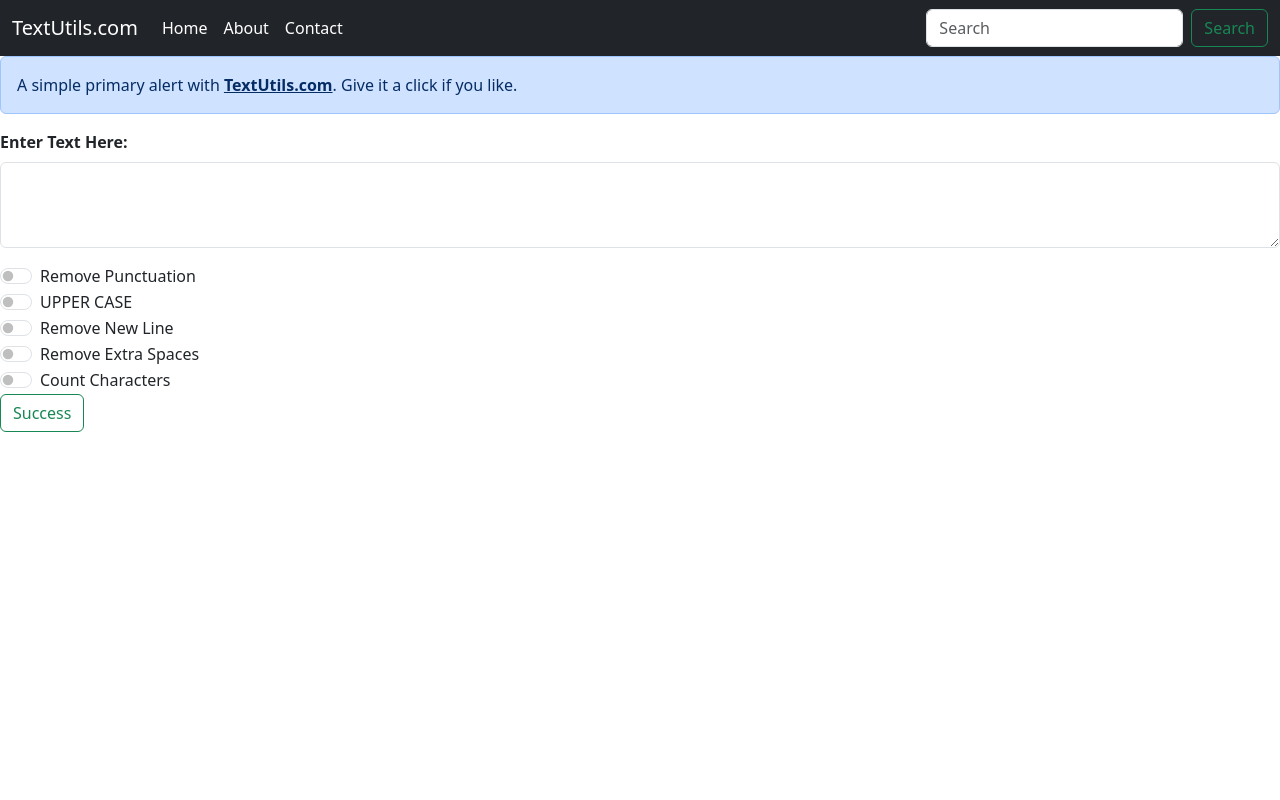
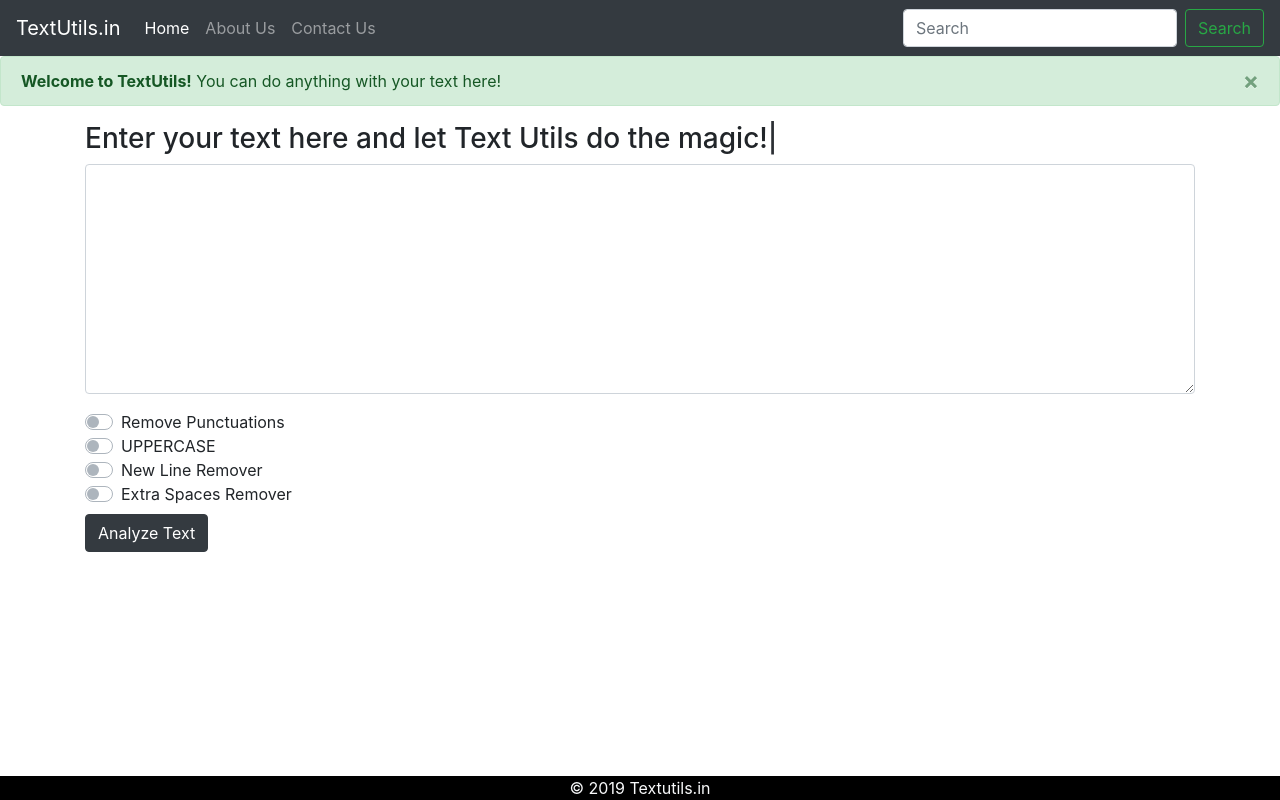
Before and after one commit to scientistdanyal/text_modifier_webapp, a Django app: page / in a window 1280 px wide. Run offline with Django 4.2, Linux system fonts and the light colour scheme; some libraries are stand-ins or nearby versions.

Commit message:
csrf_token and post are added to form

```diff
--- a/myfirst_web_app/myfirst_web_app/views.py
+++ b/myfirst_web_app/myfirst_web_app/views.py
@@ -1,52 +1,60 @@
 from django.http import HttpResponse
 from django.shortcuts import render
+
 
 def index(request):
     return render(request, 'index.html')
 
 def analyse(request):
-    djtext = request.GET.get('text', 'default')
-    removepunc = request.GET.get('removepunc', 'off')
-    fullcaps = request.GET.get('fullcaps', 'off')
-    newlineremover = request.GET.get('removeNewLine', 'off')
-    extraspacesremover = request.GET.get('extraspacesremover', 'off')
-    charcount = request.GET.get('charcount', 'off')
+    djtext = request.POST.get('text', 'default')
+    removepunc = request.POST.get('removepunc', 'off')
+    fullcaps = request.POST.get('fullcaps', 'off')
+    newlineremover = request.POST.get('removeNewLine', 'off')
+    extraspacesremover = request.POST.get('extraspacesremover', 'off')
+    charcount = request.POST.get('charcount', 'off')
+    if removepunc == 'on' or newlineremover == 'on' or charcount == 'on' or extraspacesremover == 'on' :
+        if removepunc == 'on':
+            punctuations = '''!()-[]};{:'"\,<>./?@#$%^&*_~'''
+            analyzed = ""
+            for char in djtext:
+                if char not in punctuations:
+                    analyzed += char
+            prams = {"purpose": "Remove Punctuation", "analyzed": analyzed}
+        djtext = analyzed
+            # return render(request, 'analyze.html', prams)
 
-    if removepunc == 'on':
-        punctuations = '''!()-[]};{:'"\,<>./?@#$%^&*_~'''
-        analyzed = ""
-        for char in djtext:
-            if char not in punctuations:
+        if fullcaps == 'on':
+            analyzed = djtext.upper()
+            prams = {"purpose": "Convert to Uppercase", "analyzed": analyzed}
+        djtext = analyzed
+            # return render(request, 'analyze.html', prams)
+
+        if newlineremover == 'on':
+            analyzed = ""
+            for char in djtext:
+                if char != '\n':
+                    analyzed += char
+            prams = {"purpose": "New Lines are Removed", "analyzed": analyzed}
+        djtext = analyzed
+            # return render(request, 'analyze.html', prams)
+
+        if extraspacesremover == 'on':
+            analyzed = ""
+            for index, char in enumerate(djtext):
+                if djtext[index] == ' ' and djtext[index - 1] == ' ':
+                    pass
                 analyzed += char
-        prams = {"purpose": "Remove Punctuation", "analyzed": analyzed}
+            prams = {"purpose": "Extra Spaces are Removed", "analyzed": analyzed}
+        djtext = analyzed
+            # return render(request, 'analyze.html', prams)
+
+
+        if charcount == 'on':
+            analyzed = len(djtext)
+            prams = {"purpose": "Count Characters", "analyzed": analyzed}
+        djtext = analyzed
+            # return render(request, 'analyze.html', prams)
+
         return render(request, 'analyze.html', prams)
-
-    elif fullcaps == 'on':
-        analyzed = djtext.upper()
-        prams = {"purpose": "Convert to Uppercase", "analyzed": analyzed}
-        return render(request, 'analyze.html', prams)
-
-    elif newlineremover == 'on':
-        analyzed = ""
-        for char in djtext:
-            if char != '\n':
-                analyzed += char
-        prams = {"purpose": "New Lines are Removed", "analyzed": analyzed}
-        return render(request, 'analyze.html', prams)
-
-    elif extraspacesremover == 'on':
-        analyzed = ""
-        for index, char in enumerate(djtext):
-            if djtext[index] == ' ' and djtext[index - 1] == ' ':
-                pass
-            analyzed += char
-        prams = {"purpose": "Extra Spaces are Removed", "analyzed": analyzed}
-        return render(request, 'analyze.html', prams)
-
-    elif charcount == 'on':
-        analyzed = len(djtext)
-        prams = {"purpose": "Count Characters", "analyzed": analyzed}
-        return render(request, 'analyze.html', prams)
-
     else:
         return HttpResponse('error')
--- a/myfirst_web_app/templates/index.html
+++ b/myfirst_web_app/templates/index.html
@@ -1,86 +1,123 @@
 <!doctype html>
 <html lang="en">
   <head>
+    <!-- Required meta tags -->
     <meta charset="utf-8">
-    <meta name="viewport" content="width=device-width, initial-scale=1">
-    <title>Bootstrap demo</title>
-    <link href="https://cdn.jsdelivr.net/npm/bootstrap@5.3.0/dist/css/bootstrap.min.css" rel="stylesheet" integrity="sha384-9ndCyUaIbzAi2FUVXJi0CjmCapSmO7SnpJef0486qhLnuZ2cdeRhO02iuK6FUUVM" crossorigin="anonymous">
+    <meta name="viewport" content="width=device-width, initial-scale=1, shrink-to-fit=no">
+
+    <!-- Bootstrap CSS -->
+    <link rel="stylesheet" href="https://stackpath.bootstrapcdn.com/bootstrap/4.2.1/css/bootstrap.min.css" integrity="sha384-GJzZqFGwb1QTTN6wy59ffF1BuGJpLSa9DkKMp0DgiMDm4iYMj70gZWKYbI706tWS" crossorigin="anonymous">
+    <!--Typed.js-->
+    <script type="text/javascript" src="https://cdn.jsdelivr.net/npm/typed.js"></script>
+
+    <title>Text Utils</title>
+    <style>
+.footer {
+   position: fixed;
+   left: 0;
+   bottom: 0;
+   width: 100%;
+   background-color: black;
+   color: white;
+   text-align: center;
+   display: block;
+}
+</style>
   </head>
   <body>
+<nav class="navbar navbar-expand-lg navbar-dark bg-dark">
+  <a class="navbar-brand" href="#">TextUtils.in</a>
+  <button class="navbar-toggler" type="button" data-toggle="collapse" data-target="#navbarNavDropdown" aria-controls="navbarNavDropdown" aria-expanded="false" aria-label="Toggle navigation">
+    <span class="navbar-toggler-icon"></span>
+  </button>
+  <div class="collapse navbar-collapse" id="navbarNavDropdown">
+    <ul class="navbar-nav">
+      <li class="nav-item active">
+        <a class="nav-link" href="#">Home <span class="sr-only">(current)</span></a>
+      </li>
+      <li class="nav-item">
+        <a class="nav-link" href="#">About Us</a>
+      </li>
+      <li class="nav-item">
+        <a class="nav-link" href="#">Contact Us</a>
+      </li>
+
+    </ul>
+  </div>
+  <form class="form-inline">
+    <input class="form-control mr-sm-2" type="search" placeholder="Search" aria-label="Search">
+    <button class="btn btn-outline-success my-2 my-sm-0" type="submit">Search</button>
+  </form>
+</nav>
+
+
+<div class="alert alert-success alert-dismissible fade show" role="alert">
+  <strong>Welcome to TextUtils!</strong> You can do anything with your text here!
+  <button type="button" class="close" data-dismiss="alert" aria-label="Close">
+    <span aria-hidden="true">×</span>
+  </button>
+</div>
+
+
+<div class="container">
+
+  <form action='/analyse' method='post'> {% csrf_token %}
 
 
 
+  <div class="form-group">
+    <h3><span id="typed"></span></h3>
+    <textarea class="form-control" name='text' id="exampleFormControlTextarea1" rows="9"></textarea>
+  </div>
 
-    <nav class="navbar navbar-expand-lg navbar-dark bg-dark">
-        <div class="container-fluid">
-          <a class="navbar-brand" href="#">TextUtils.com</a>
-          <button class="navbar-toggler" type="button" data-bs-toggle="collapse" data-bs-target="#navbarSupportedContent" aria-controls="navbarSupportedContent" aria-expanded="false" aria-label="Toggle navigation">
-            <span class="navbar-toggler-icon"></span>
-          </button>
-          <div class="collapse navbar-collapse" id="navbarSupportedContent">
-            <ul class="navbar-nav me-auto mb-2 mb-lg-0">
-              <li class="nav-item">
-                <a class="nav-link active" aria-current="page" href="#">Home</a>
-              </li>
-              <li class="nav-item">
-                <a class="nav-link active" aria-current="page" href="#">About</a>
-              </li>
-              <li class="nav-item">
-                <a class="nav-link active" aria-current="page" href="#">Contact</a>
-              </li>
-            </ul>
-            <form class="d-flex" role="search">
-              <input class="form-control me-2" type="search" placeholder="Search" aria-label="Search">
-              <button class="btn btn-outline-success" type="submit">Search</button>
-            </form>
-          </div>
-        </div>
-      </nav>
+<div class="custom-control custom-switch">
+  <input type="checkbox" name="removepunc" class="custom-control-input" id="customSwitch1">
+  <label class="custom-control-label" for="customSwitch1">Remove Punctuations</label>
+</div>
 
-      <div class="alert alert-primary" role="alert">
-        A simple primary alert with <a href="#" class="alert-link">TextUtils.com</a>. Give it a click if you like.
-      </div>
+  <div class="custom-control custom-switch">
+  <input type="checkbox" name="fullcaps" class="custom-control-input" id="customSwitch2">
+  <label class="custom-control-label" for="customSwitch2">UPPERCASE</label>
+</div>
 
+  <div class="custom-control custom-switch">
+  <input type="checkbox"  name="newlineremover" class="custom-control-input" id="customSwitch3">
+  <label class="custom-control-label" for="customSwitch3">New Line Remover</label>
+</div>
 
-      <div>
-        <form action="/analyse" method="GET">
+  <div class="custom-control custom-switch">
+  <input type="checkbox"  name="extraspaceremover" class="custom-control-input" id="customSwitch4">
+  <label class="custom-control-label" for="customSwitch4">Extra Spaces Remover</label>
+</div>
 
-              <div class="mb-3">
-                <label for="exampleFormControlTextarea1" class="form-label"><strong>Enter Text Here:</strong></label>
-                <textarea class="form-control" name="text" id="exampleFormControlTextarea1" rows="3"></textarea>
-              </div>
+<button type="submit" class="btn btn-dark mt-2">Analyze Text</button>
+    </form>
+</div>
+ <!-- Typed.js DONT TOUCH THIS! -->
+ <div id="typed-strings">
+  </div>
 
-              <div class="form-check form-switch">
-                <input class="form-check-input" name="removepunc" type="checkbox" role="switch" id="flexSwitchCheckDefault">
-                <label class="form-check-label" for="flexSwitchCheckDefault">Remove Punctuation</label>
-              </div>
-              <div class="form-check form-switch">
-                <input class="form-check-input" name="fullcaps" type="checkbox" role="switch" id="flexSwitchCheckDefault">
-                <label class="form-check-label" for="flexSwitchCheckDefault">UPPER CASE</label>
-              </div>
-              </div>
-              <div class="form-check form-switch">
-                <input class="form-check-input" name="removeNewLine" type="checkbox" role="switch" id="flexSwitchCheckDefault">
-                <label class="form-check-label" for="flexSwitchCheckDefault">Remove New Line </label>
-              </div>
-              <div class="form-check form-switch">
-                <input class="form-check-input" name="extraspacesremover" type="checkbox" role="switch" id="flexSwitchCheckDefault">
-                <label class="form-check-label" for="flexSwitchCheckDefault">Remove Extra Spaces </label>
-              </div>
-              <div class="form-check form-switch">
-                <input class="form-check-input" name="charcount" type="checkbox" role="switch" id="flexSwitchCheckDefault">
-                <label class="form-check-label" for="flexSwitchCheckDefault">Count Characters </label>
-              </div>
-              <button type="submit" class="btn btn-outline-success">Success</button>
-
-        </form>
-      </div>
-
-
-
-
-
-
-    <script src="https://cdn.jsdelivr.net/npm/bootstrap@5.3.0/dist/js/bootstrap.bundle.min.js" integrity="sha384-geWF76RCwLtnZ8qwWowPQNguL3RmwHVBC9FhGdlKrxdiJJigb/j/68SIy3Te4Bkz" crossorigin="anonymous"></script>
+  <script>
+     var typed = new Typed('#typed',{
+                    strings:["You can do anything with your text here!","Enter your text here and let Text Utils do the magic!"],
+                    backSpeed: 15,
+                    smartBackspace: true,
+                    backDelay: 1200,
+                    startDelay: 1000,
+                    typeSpeed: 25,
+                    loop: false,
+                  });
+    </script>
+  <!-- Footer-->
+<footer class="footer">
+  <div class="container">
+    <span class="text-light">© 2019 Textutils.in </span>
+  </div>
+</footer>
+    <!-- Optional JavaScript -->
+    <!-- jQuery first, then Popper.js, then Bootstrap JS -->
+    <script src="https://code.jquery.com/jquery-3.3.1.slim.min.js" integrity="sha384-q8i/X+965DzO0rT7abK41JStQIAqVgRVzpbzo5smXKp4YfRvH+8abtTE1Pi6jizo" crossorigin="anonymous"></script>
+    <script src="https://cdnjs.cloudflare.com/ajax/libs/popper.js/1.14.6/umd/popper.min.js" integrity="sha384-wHAiFfRlMFy6i5SRaxvfOCifBUQy1xHdJ/yoi7FRNXMRBu5WHdZYu1hA6ZOblgut" crossorigin="anonymous"></script>
+    <script src="https://stackpath.bootstrapcdn.com/bootstrap/4.2.1/js/bootstrap.min.js" integrity="sha384-B0UglyR+jN6CkvvICOB2joaf5I4l3gm9GU6Hc1og6Ls7i6U/mkkaduKaBhlAXv9k" crossorigin="anonymous"></script>
   </body>
 </html>
```
